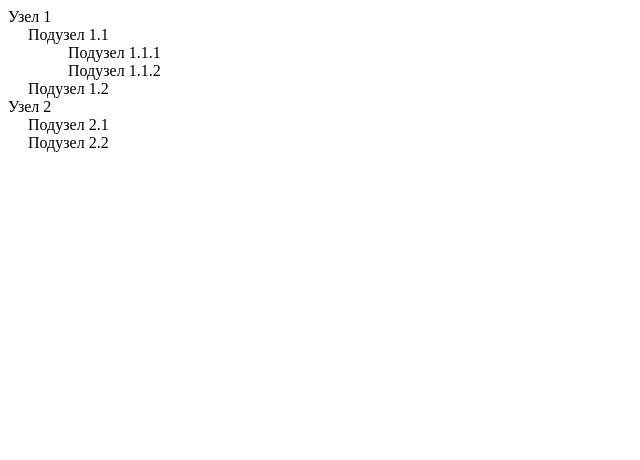
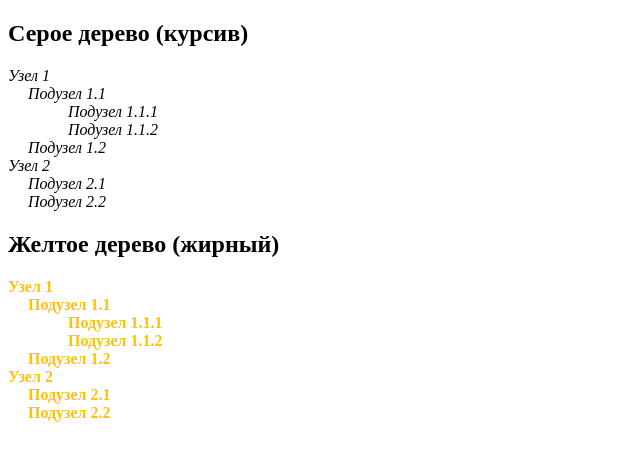
Before and after one commit to KseniyaAnd/train_angular, an Angular app: page / in a window 1280 px wide. Shown: the top 460 px of the page, without its empty margins (0-640 px from the left). Built offline with nearby package versions, Linux system fonts and the light colour scheme.

Commit message:
feat: done second task

```diff
--- a/src/app/app.component.html
+++ b/src/app/app.component.html
@@ -1,5 +1,17 @@
-<app-tree [data]="data" [itemTemplate]="itemTemplate"></app-tree>
+<h2>Серое дерево (курсив)</h2>
+<app-tree
+  [data]="data"
+  [itemTemplate]="itemTemplate"
+  treeStyle="gray">
+</app-tree>
+
+<h2>Желтое дерево (жирный)</h2>
+<app-tree
+  [data]="data"
+  [itemTemplate]="itemTemplate"
+  treeStyle="yellow">
+</app-tree>
 
 <ng-template #itemTemplate let-item>
-    <div>{{ item.name }}</div>
+  <div>{{ item.name }}</div>
 </ng-template>
--- a/src/app/app.component.ts
+++ b/src/app/app.component.ts
@@ -4,7 +4,8 @@ import {TreeItem} from "./interfaces/tree-item";
 
 @Component({
   selector: 'app-root',
-    imports: [TreeComponent],
+  standalone: true,
+  imports: [TreeComponent],
   templateUrl: './app.component.html',
   styleUrl: './app.component.css'
 })
--- a/src/app/components/tree/tree.component.css
+++ b/src/app/components/tree/tree.component.css
@@ -0,0 +1,8 @@
+:host ::ng-deep .tree-gray {
+  font-style: italic;
+}
+
+:host ::ng-deep .tree-yellow {
+  color: #ffc107;
+  font-weight: bold;
+}
--- a/src/app/components/tree/tree.component.html
+++ b/src/app/components/tree/tree.component.html
@@ -1,21 +1,20 @@
 @for (item of data; track item.id) {
-  <div class="tree-node" [style.margin-left.px]="level * 20">
-    <ng-container
-      *ngTemplateOutlet="itemTemplate || defaultTemplate; context: { $implicit: item }">
-    </ng-container>
+  <div [style.margin-left.px]="level * 20">
+    <div [class]="treeStyle === 'gray' ? 'tree-gray' : 'tree-yellow'">
+      <ng-container *ngTemplateOutlet="itemTemplate || defaultTemplate; context: { $implicit: item }"></ng-container>
+    </div>
 
     @if (hasChildren(item)) {
       <app-tree
         [data]="item.children || []"
         [itemTemplate]="itemTemplate"
-        [level]="level + 1">
+        [level]="level + 1"
+        [treeStyle]="treeStyle">
       </app-tree>
     }
   </div>
 }
 
 <ng-template #defaultTemplate let-item>
-  <div class="default-item">
-    {{ item.name }}
-  </div>
+  <div>{{ item.name }}</div>
 </ng-template>
--- a/src/app/components/tree/tree.component.ts
+++ b/src/app/components/tree/tree.component.ts
@@ -4,16 +4,21 @@ import {NgTemplateOutlet} from "@angular/common";
 
 @Component({
   selector: 'app-tree',
+  standalone: true,
   imports: [
     NgTemplateOutlet,
   ],
   templateUrl: './tree.component.html',
-  styleUrl: './tree.component.css'
+  styleUrl: './tree.component.css',
+  host: {
+    '[class]': '"tree-" + treeStyle'
+  }
 })
 export class TreeComponent {
   @Input() data: TreeItem[] = [];
   @Input() itemTemplate!: TemplateRef<any>;
   @Input() level: number = 0;
+  @Input() treeStyle: 'gray' | 'yellow' = 'gray';
 
   hasChildren(item: TreeItem): boolean {
     return item.children! && item.children!.length > 0;
```
